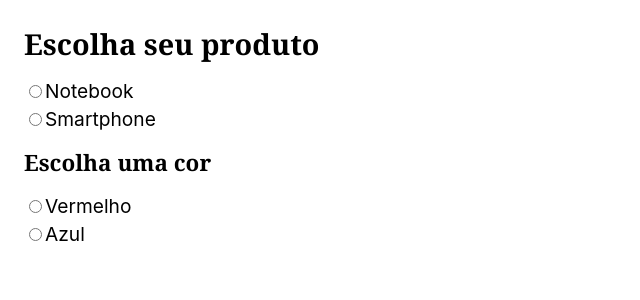
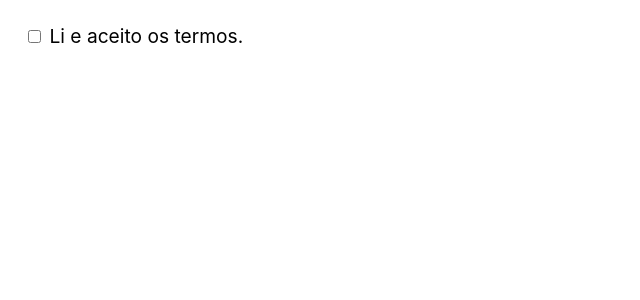
Before and after one commit to EdineiPinho/React-Tests, a React (Create React App) app: page / in a window 1280 px wide. Shown: the top 300 px of the page, without its empty margins (0-640 px from the left). Built offline with nearby package versions, Linux system fonts and the light colour scheme.

Commit message:
:sparkles: feat(Checkbox.js) using checkbox with useState

```diff
--- a/src/App.js
+++ b/src/App.js
@@ -1,10 +1,10 @@
 import React from 'react'
-import Radio from './Forms/Radio/Radio'
+import Checkbox from './Forms/Checkbox/CheckboxEx1'
 
 const App = () => {
   return (
     <div>
-      <Radio />
+      <Checkbox />
     </div>
   )
 }
--- /dev/null
+++ b/src/Forms/Checkbox/CheckboxEx1.js
@@ -0,0 +1,22 @@
+import React from 'react'
+
+const Checkbox = () => {
+  const [terms, setTerms] = React.useState(false);
+  return (
+    <>
+      <label>
+        <input
+          id='terms'
+          type='checkbox'
+          value='termos'
+          checked={terms}
+          onChange={({ target }) => setTerms(target.checked)}
+        />
+        {' '}Li e aceito os termos.
+      </label>
+      {terms && <p>Você concordou com os termos.</p>}
+    </>
+  )
+}
+
+export default Checkbox
```
Also changed, not shown: src/Forms/Checkbox/Checkbox.js (added, +9 -0 lines).
